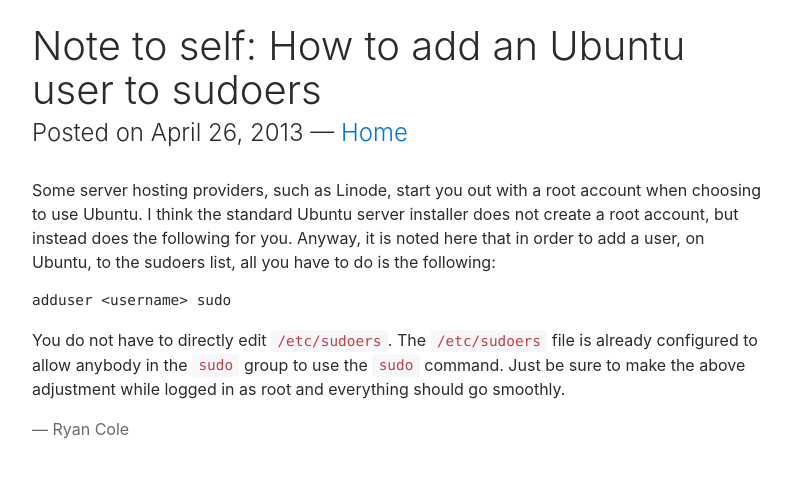
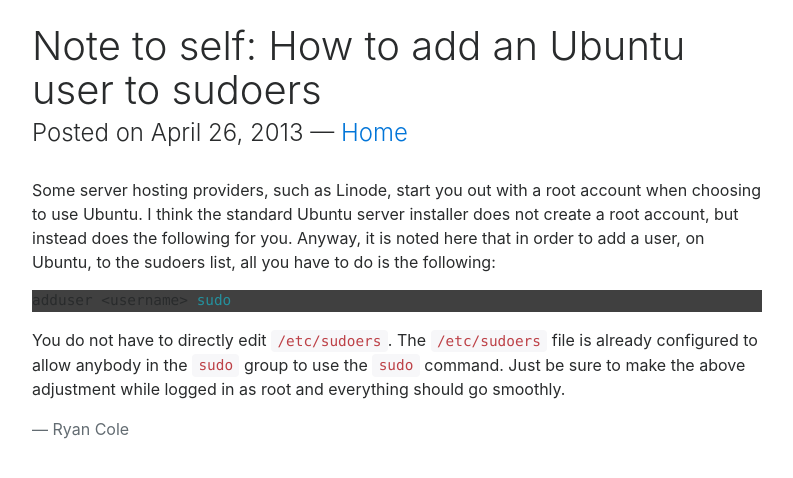
Before and after one commit to ryancole/ryancole.github.com, a Jekyll site: the page built from _posts/2013-04-26-ubuntu-add-user-sudoers.md, in a window 1280 px wide. Shown: the top 478 px of the page, without its empty margins (243-1036 px from the left). Built offline with Jekyll 4.4.1, drawn with Linux system fonts in a browser that asks for light colours; comment, search, counter and statistics services are not loaded.

Commit message:
Update entry.html

```diff
--- a/_layouts/entry.html
+++ b/_layouts/entry.html
@@ -17,6 +17,7 @@
 
     <link rel="stylesheet" href="https://maxcdn.bootstrapcdn.com/bootstrap/4.0.0-alpha.6/css/bootstrap.min.css" integrity="sha384-rwoIResjU2yc3z8GV/NPeZWAv56rSmLldC3R/AZzGRnGxQQKnKkoFVhFQhNUwEyJ" crossorigin="anonymous">
     <link rel="stylesheet" href="/static/css/style.css">
+    <link rel="stylesheet" href="/static/css/pygments.css">
     <link rel="alternate" type="application/rss+xml" title="rycole.com rss feed" href="http://rycole.com/rss.xml" />
     <link rel="SHORTCUT ICON" href="/static/img/favicon.ico" />
 
```
